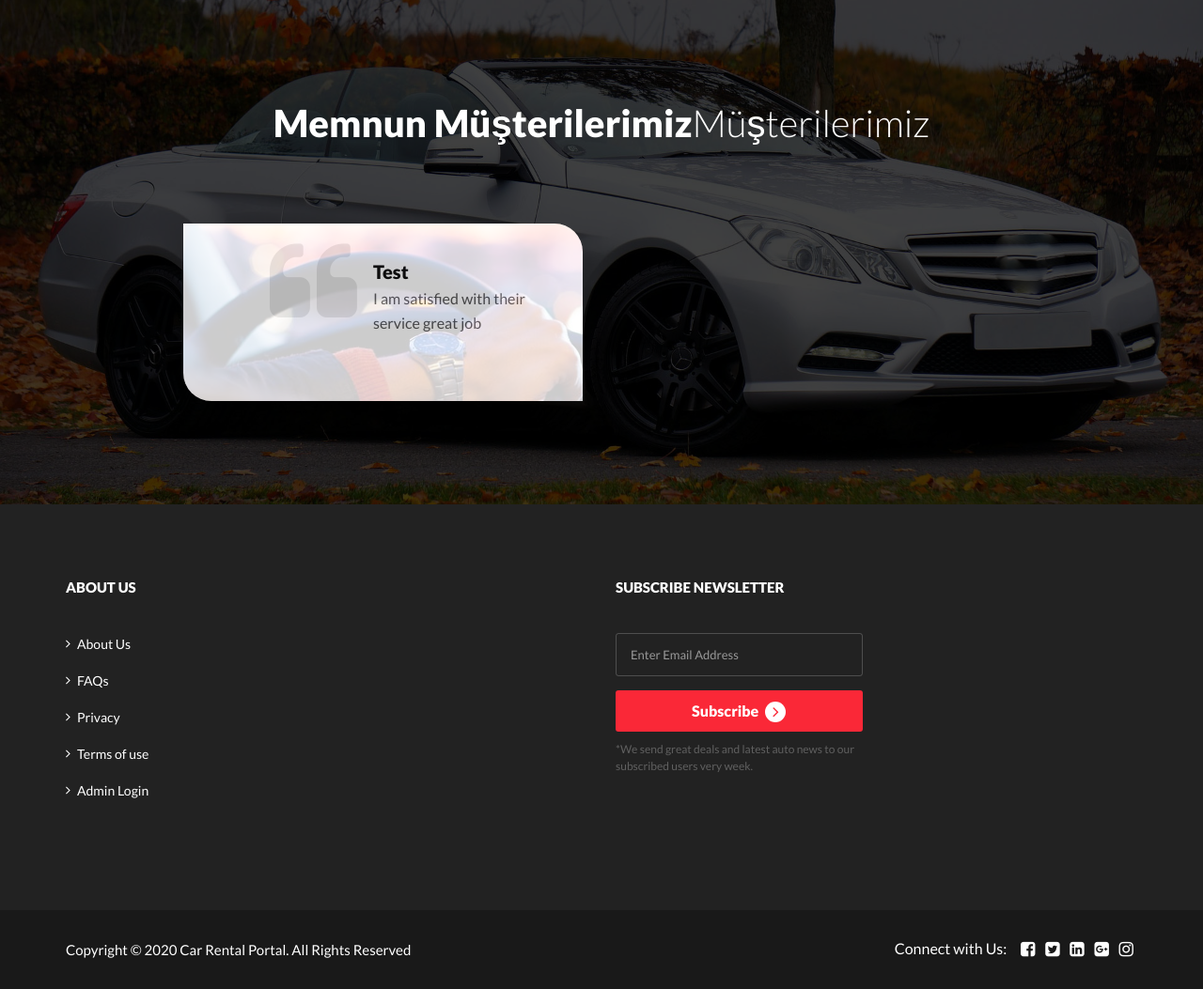
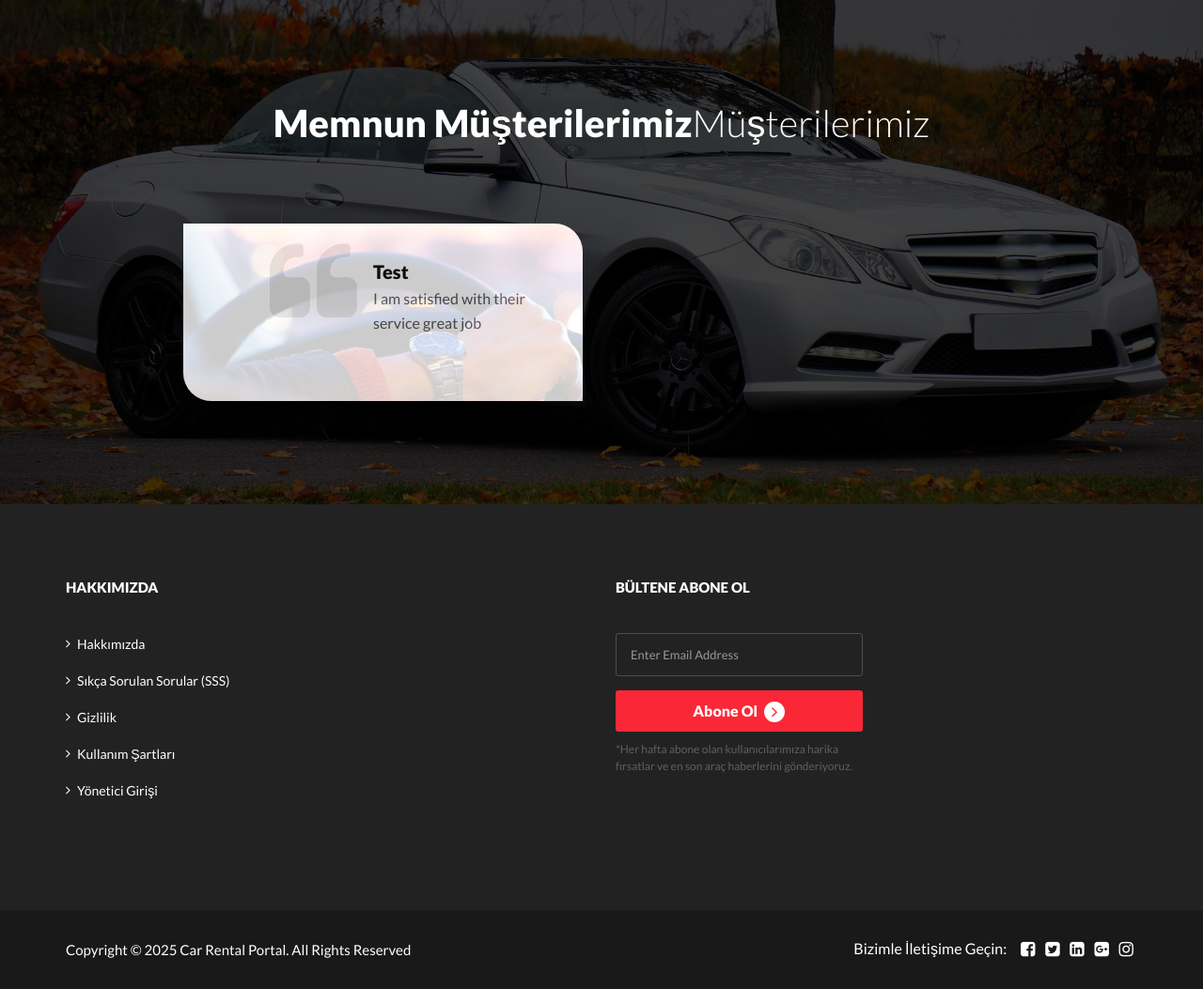
Before and after one commit to bbozkurtyusuf/bozkurt-car-rental, a PHP site: page /index.php in a window 1280 px wide. Shown: the part 2722-3775 px from the top of the page at 94% size. Run offline with PHP 8.4, Linux system fonts and the light colour scheme; a user stored in the database is signed in; data comes from the database, SQL or seed files in the repository.

Commit message:
forgotpassword.php translate edildi

```diff
--- a/includes/footer.php
+++ b/includes/footer.php
@@ -36,28 +36,28 @@ echo "<script>alert('Something went wrong. Please try again');</script>";
       <div class="row">
 
         <div class="col-md-6">
-          <h6>About Us</h6>
+          <h6>Hakkımızda</h6>
           <ul>
 
 
-          <li><a href="page.php?type=aboutus">About Us</a></li>
-            <li><a href="page.php?type=faqs">FAQs</a></li>
-            <li><a href="page.php?type=privacy">Privacy</a></li>
-          <li><a href="page.php?type=terms">Terms of use</a></li>
-               <li><a href="admin/">Admin Login</a></li>
+          <li><a href="page.php?type=aboutus">Hakkımızda</a></li>
+            <li><a href="page.php?type=faqs">Sıkça Sorulan Sorular (SSS)</a></li>
+            <li><a href="page.php?type=privacy">Gizlilik</a></li>
+          <li><a href="page.php?type=terms">Kullanım Şartları</a></li>
+               <li><a href="admin/">Yönetici Girişi</a></li>
           </ul>
         </div>
 
         <div class="col-md-3 col-sm-6">
-          <h6>Subscribe Newsletter</h6>
+          <h6>Bültene Abone Ol</h6>
           <div class="newsletter-form">
             <form method="post">
               <div class="form-group">
                 <input type="email" name="subscriberemail" class="form-control newsletter-input" required placeholder="Enter Email Address" />
               </div>
-              <button type="submit" name="emailsubscibe" class="btn btn-block">Subscribe <span class="angle_arrow"><i class="fa fa-angle-right" aria-hidden="true"></i></span></button>
+              <button type="submit" name="emailsubscibe" class="btn btn-block">Abone Ol <span class="angle_arrow"><i class="fa fa-angle-right" aria-hidden="true"></i></span></button>
             </form>
-            <p class="subscribed-text">*We send great deals and latest auto news to our subscribed users very week.</p>
+            <p class="subscribed-text">*Her hafta abone olan kullanıcılarımıza harika fırsatlar ve en son araç haberlerini gönderiyoruz.</p>
           </div>
         </div>
       </div>
@@ -68,7 +68,7 @@ echo "<script>alert('Something went wrong. Please try again');</script>";
       <div class="row">
         <div class="col-md-6 col-md-push-6 text-right">
           <div class="footer_widget">
-            <p>Connect with Us:</p>
+            <p>Bizimle İletişime Geçin:</p>
             <ul>
               <li><a href="#"><i class="fa fa-facebook-square" aria-hidden="true"></i></a></li>
               <li><a href="#"><i class="fa fa-twitter-square" aria-hidden="true"></i></a></li>
@@ -79,7 +79,7 @@ echo "<script>alert('Something went wrong. Please try again');</script>";
           </div>
         </div>
         <div class="col-md-6 col-md-pull-6">
-          <p class="copy-right">Copyright &copy; 2020 Car Rental Portal. All Rights Reserved</p>
+          <p class="copy-right">Copyright &copy; 2025 Car Rental Portal. All Rights Reserved</p>
         </div>
       </div>
     </div>
--- a/includes/forgotpassword.php
+++ b/includes/forgotpassword.php
@@ -44,7 +44,7 @@ return true;
       <div class="modal-header">
 
         <button type="button" class="close" data-dismiss="modal" aria-label="Close"><span aria-hidden="true">&times;</span></button>
-        <h3 class="modal-title">Password Recovery</h3>
+        <h3 class="modal-title">Şifre Kurtarma</h3>
       </div>
       <div class="modal-body">
         <div class="row">
@@ -68,8 +68,8 @@ return true;
                 </div>
               </form>
               <div class="text-center">
-                <p class="gray_text">For security reasons we don't store your password. Your password will be reset and a new one will be send.</p>
-                <p><a href="#loginform" data-toggle="modal" data-dismiss="modal"><i class="fa fa-angle-double-left" aria-hidden="true"></i> Back to Login</a></p>
+                <p class="gray_text">Güvenlik nedeniyle şifrenizi saklamıyoruz. Şifreniz sıfırlanacak ve yenisi size gönderilecektir..</p>
+                <p><a href="#loginform" data-toggle="modal" data-dismiss="modal"><i class="fa fa-angle-double-left" aria-hidden="true"></i> Girişe Dön</a></p>
               </div>
             </div>
           </div>
```
